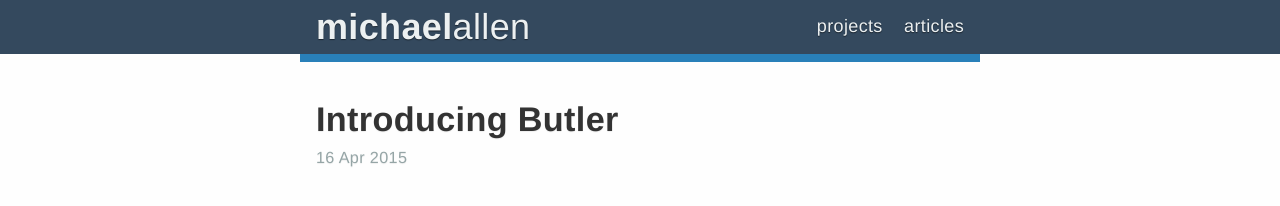
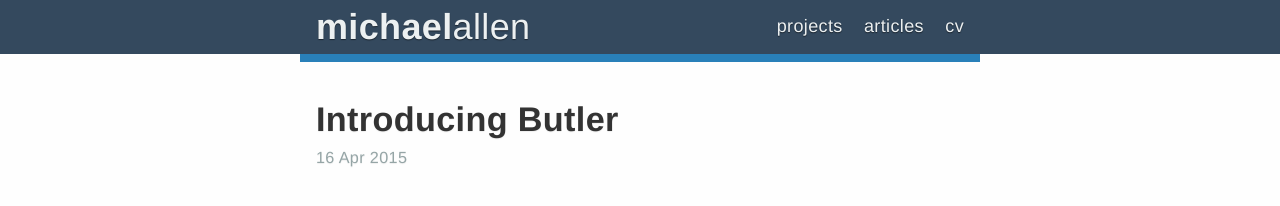
Before and after one commit to michaeldfallen/michaeldfallen.github.io, a Jekyll site: the page built from _posts/2015-04-16-introducing-butler.markdown, in a window 1280 px wide. Shown: the top 206 px of the page. Built offline with Jekyll 4.4.1, drawn with Linux system fonts in a browser that asks for light colours; some of the changed text lies outside the part shown.

Commit message:
Cross link to allen.digital

```diff
--- a/_includes/flair.html
+++ b/_includes/flair.html
@@ -4,10 +4,7 @@
 <div class="contact">
   <p>
     <b>Consultant Developer</b> at
-    <a href="https://www.allen.digital">Allen.Digital</a>
-  </p>
-  <p>
-    Coder as a Service
+    <a href="https://www.allen.digital">allen (dot) digital</a>
   </p>
   <p>
     Based in London
--- a/_includes/header.html
+++ b/_includes/header.html
@@ -16,6 +16,7 @@
     {% if page.section != 'articles' %}
       <a class="extra" href="/articles">articles</a>
     {% endif %}
+    <a class="extra" href="https://allen.digital">cv</a>
     </nav>
   </hgroup>
 </header>
--- a/_layouts/default.html
+++ b/_layouts/default.html
@@ -30,7 +30,7 @@
         <link rel="stylesheet" href="/css/monokai.css">
 
         <!-- Custom CSS -->
-        <link rel="stylesheet" href="/css/main-131217.css">
+        <link rel="stylesheet" href="/css/main-040118.css">
         <link rel="stylesheet" href="/css/responsive-131217.css">
         <!-- Responsive images -->
         <script src="/js/picturefill.js"></script>
--- a/css/main-131217.css
+++ b/css/main-040118.css
@@ -350,3 +350,7 @@
 .asciicast iframe {
   width: 100%;
 }
+
+b {
+  font-weight: 700;
+}
```
